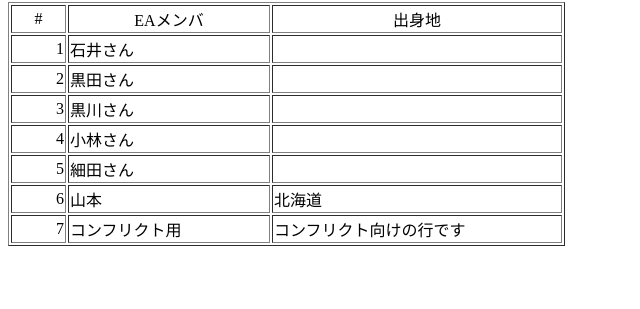
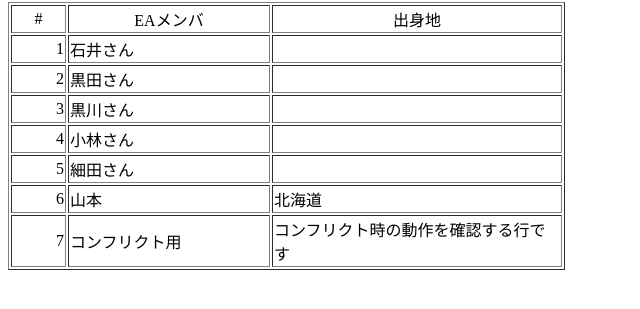
Before and after one commit to EA-HandsOn/sample-html, a plain HTML site: page index.html in a window 1280 px wide. Shown: the part 87-396 px from the top of the page, without its empty margins (0-640 px from the left). Drawn offline with Linux system fonts and the light colour scheme.

```diff
--- a/index.html
+++ b/index.html
@@ -46,7 +46,7 @@
   <tr>
     <td><div align="right">7</div></td>
     <td>コンフリクト用</td>
-    <td>コンフリクト向けの行です</td>
+    <td>コンフリクト時の動作を確認する行です</td>
   </tr>
 </table>
 <p>&nbsp; </p>
```
